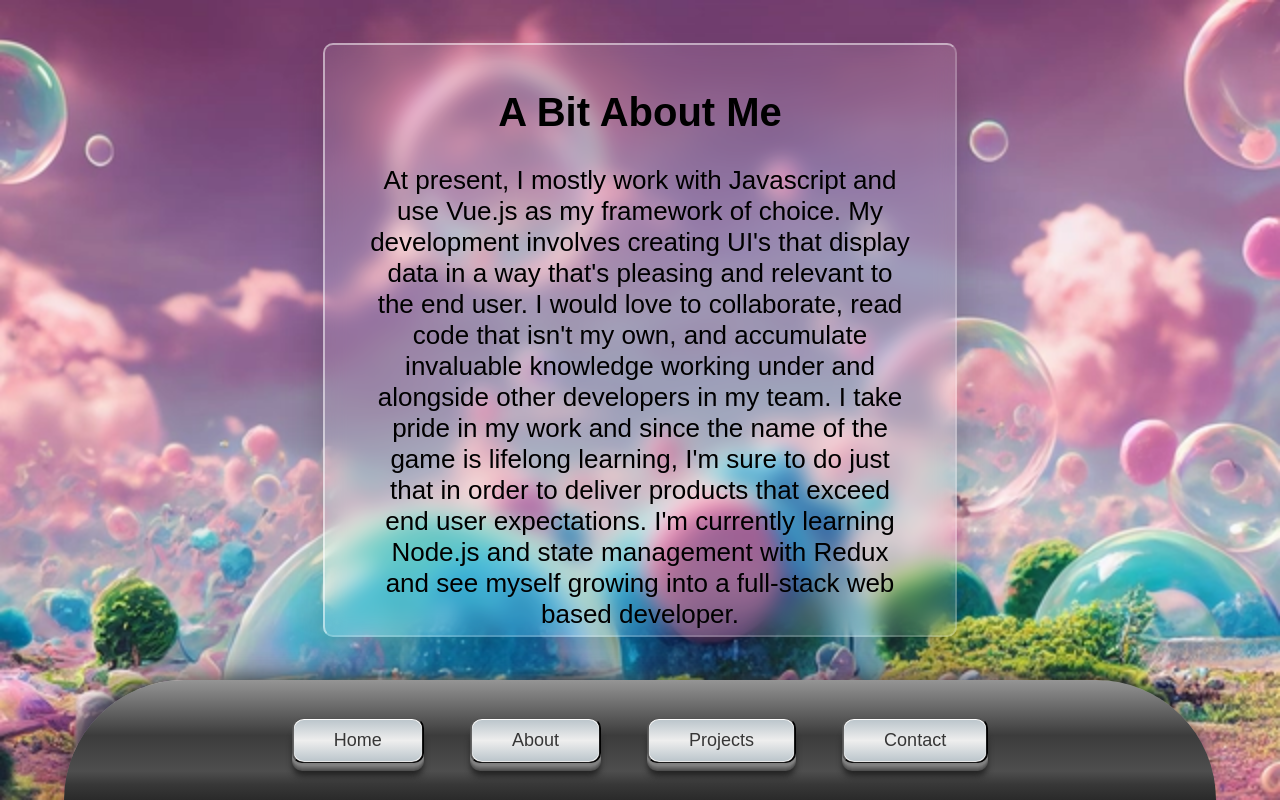
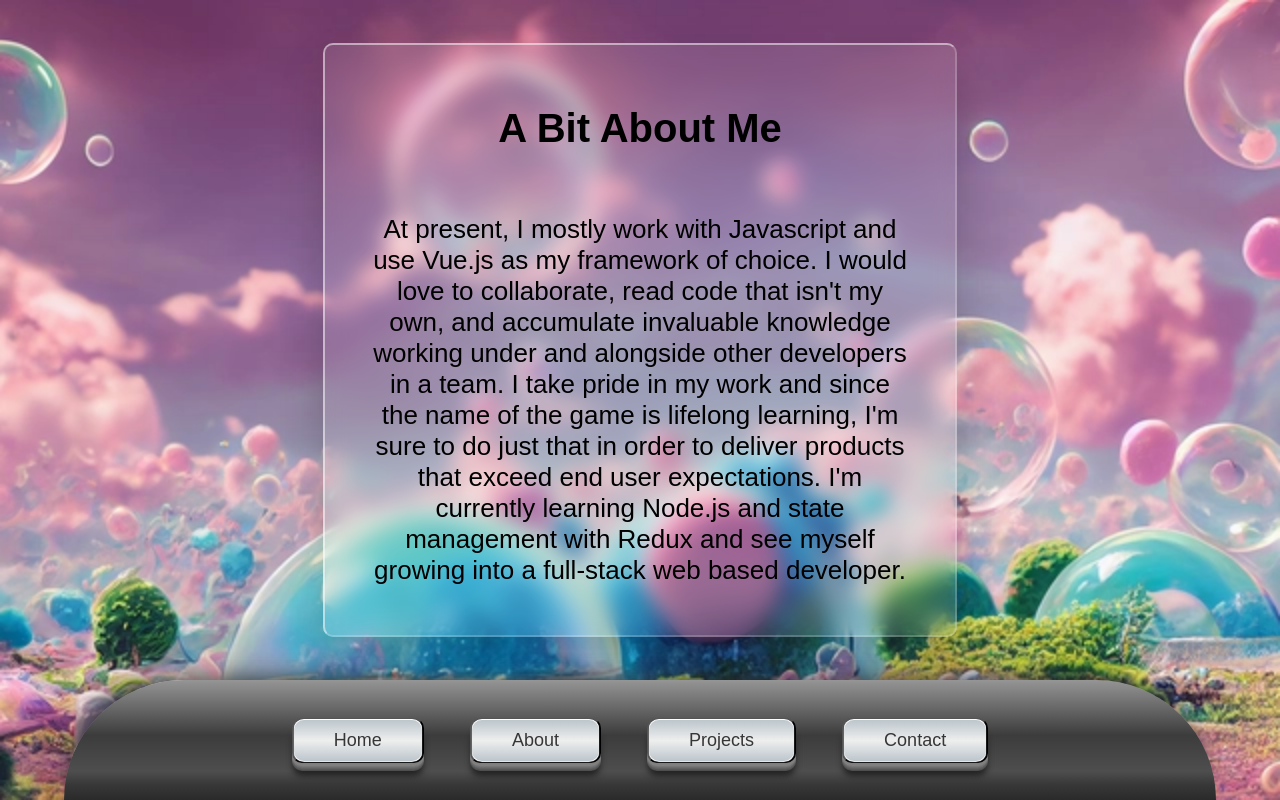
Before and after one commit to Liv4-code/planet-portfolio-site, a React (Create React App) app: page / in a window 1280 px wide. Built offline with nearby package versions, Linux system fonts and the light colour scheme; a web font is replaced by a local one.

Commit message:
Changed About section content

```diff
--- a/src/About.js
+++ b/src/About.js
@@ -7,16 +7,15 @@ function About() {
                 <h2 className="glass-card__heading">A Bit About Me</h2>
                 <p className="glass-card__text">
                     At present, I mostly work with Javascript and use Vue.js as
-                    my framework of choice. My development involves creating
-                    UI's that display data in a way that's pleasing and relevant
-                    to the end user. I would love to collaborate, read code that
-                    isn't my own, and accumulate invaluable knowledge working
-                    under and alongside other developers in my team. I take
-                    pride in my work and since the name of the game is lifelong
-                    learning, I'm sure to do just that in order to deliver
-                    products that exceed end user expectations. I'm currently
-                    learning Node.js and state management with Redux and see
-                    myself growing into a full-stack web based developer.
+                    my framework of choice. I would love to collaborate, read
+                    code that isn't my own, and accumulate invaluable knowledge
+                    working under and alongside other developers in a team. I
+                    take pride in my work and since the name of the game is
+                    lifelong learning, I'm sure to do just that in order to
+                    deliver products that exceed end user expectations. I'm
+                    currently learning Node.js and state management with Redux
+                    and see myself growing into a full-stack web based
+                    developer.
                 </p>
             </div>
         </div>
```
